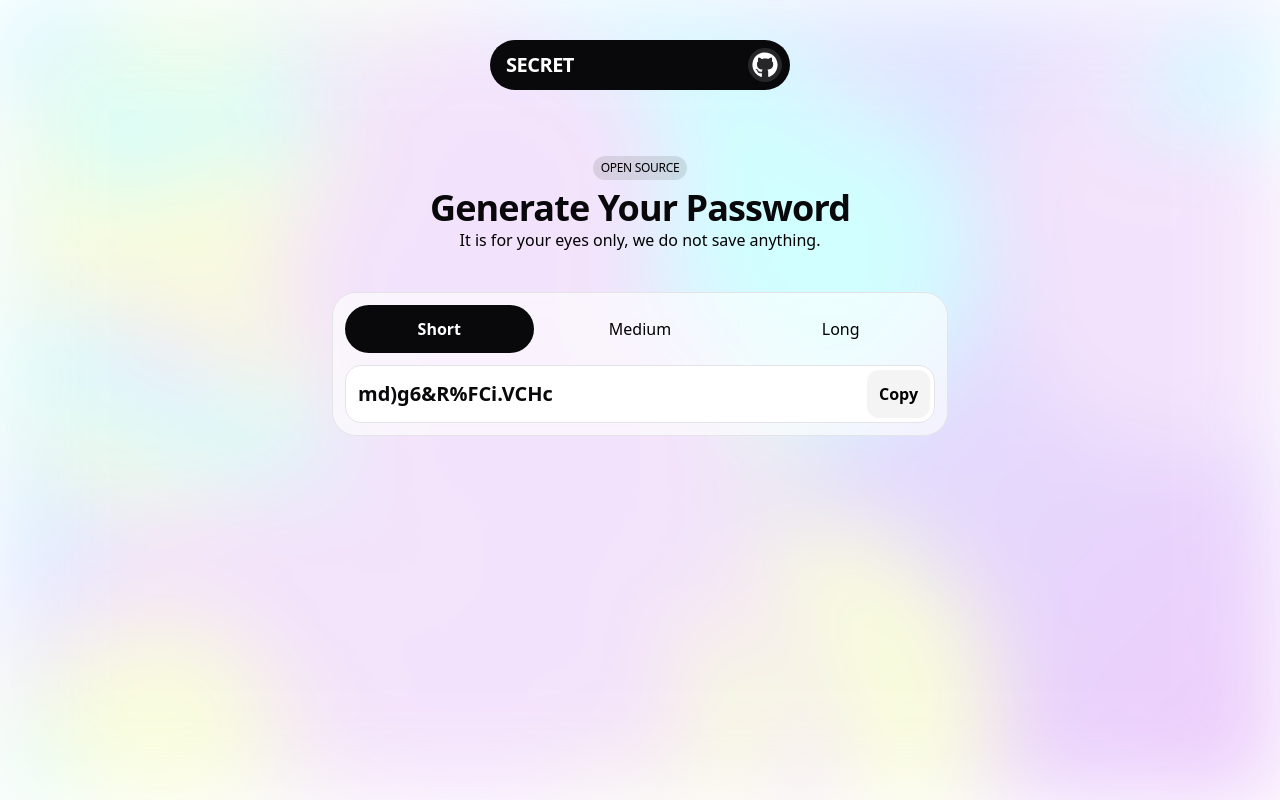
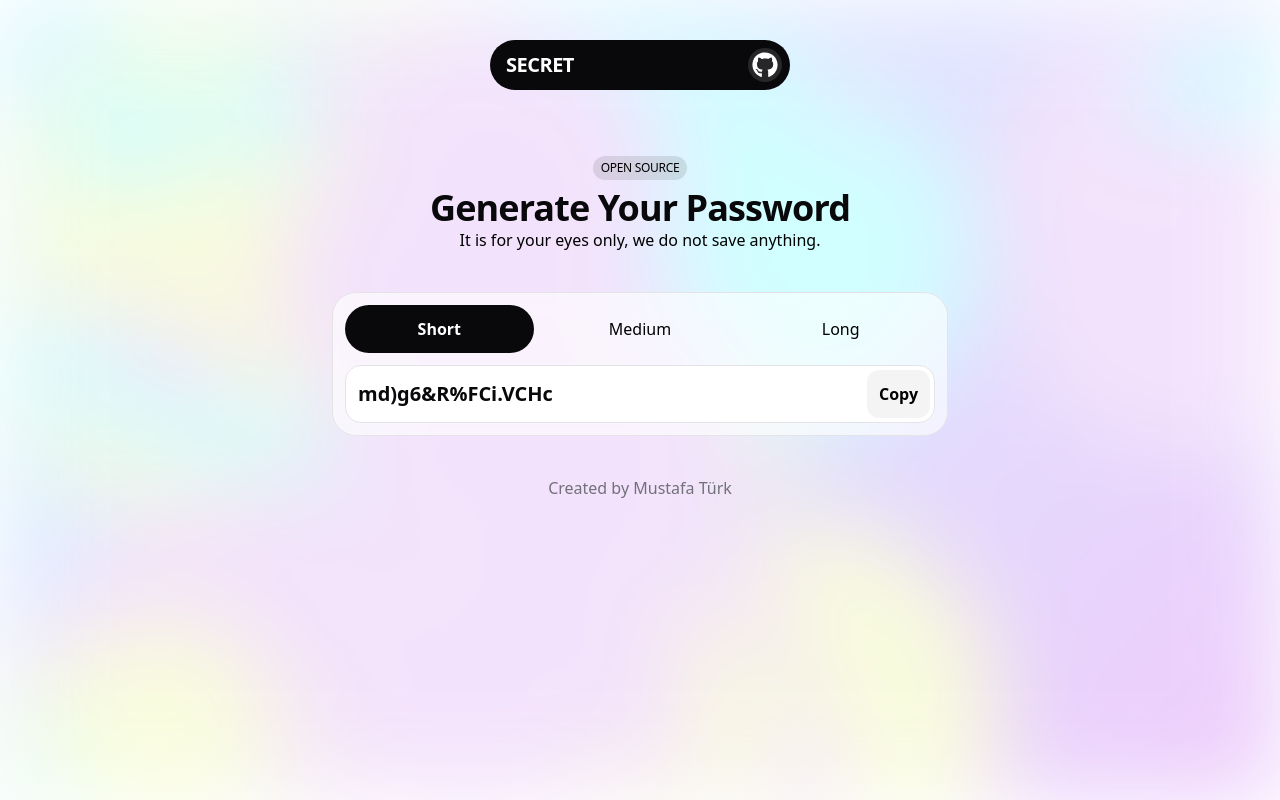
Before and after one commit to mustafa-turk/secret, a Next.js app: page / in a window 1280 px wide. Built offline with nearby package versions, Linux system fonts and the light colour scheme.

Commit message:
good stuff

```diff
--- /dev/null
+++ b/src/components/footer.tsx
@@ -0,0 +1,5 @@
+export default function Footer() {
+  return (
+
+  );
+}
--- a/src/pages/index.tsx
+++ b/src/pages/index.tsx
@@ -74,6 +74,12 @@ export default function Home() {
           </div>
         </div>
       </div>
+      <div className='text-zinc-500 text-center mt-10'>
+        Created by{" "}
+        <a href='https://mustafaturk.com' target='_blank' rel='noreferrer'>
+          Mustafa Türk
+        </a>
+      </div>
     </main>
   );
 }
```
